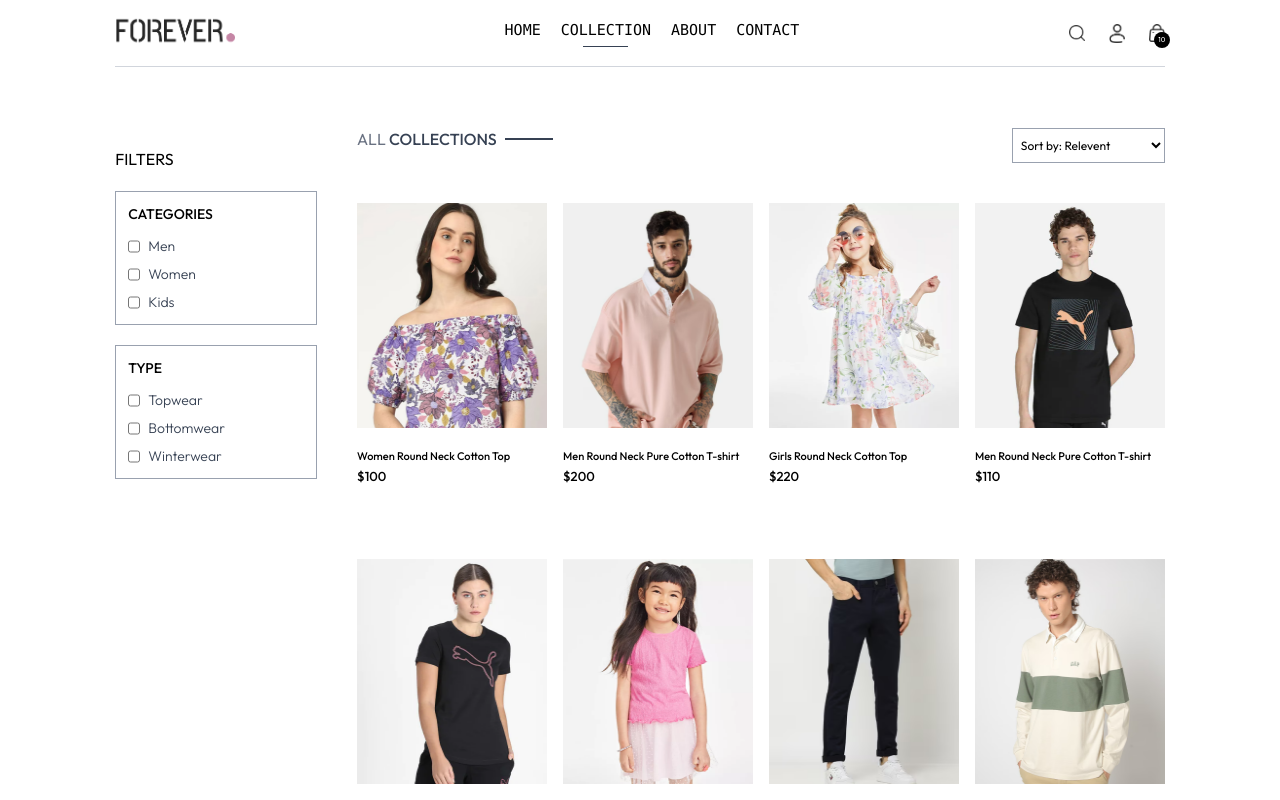
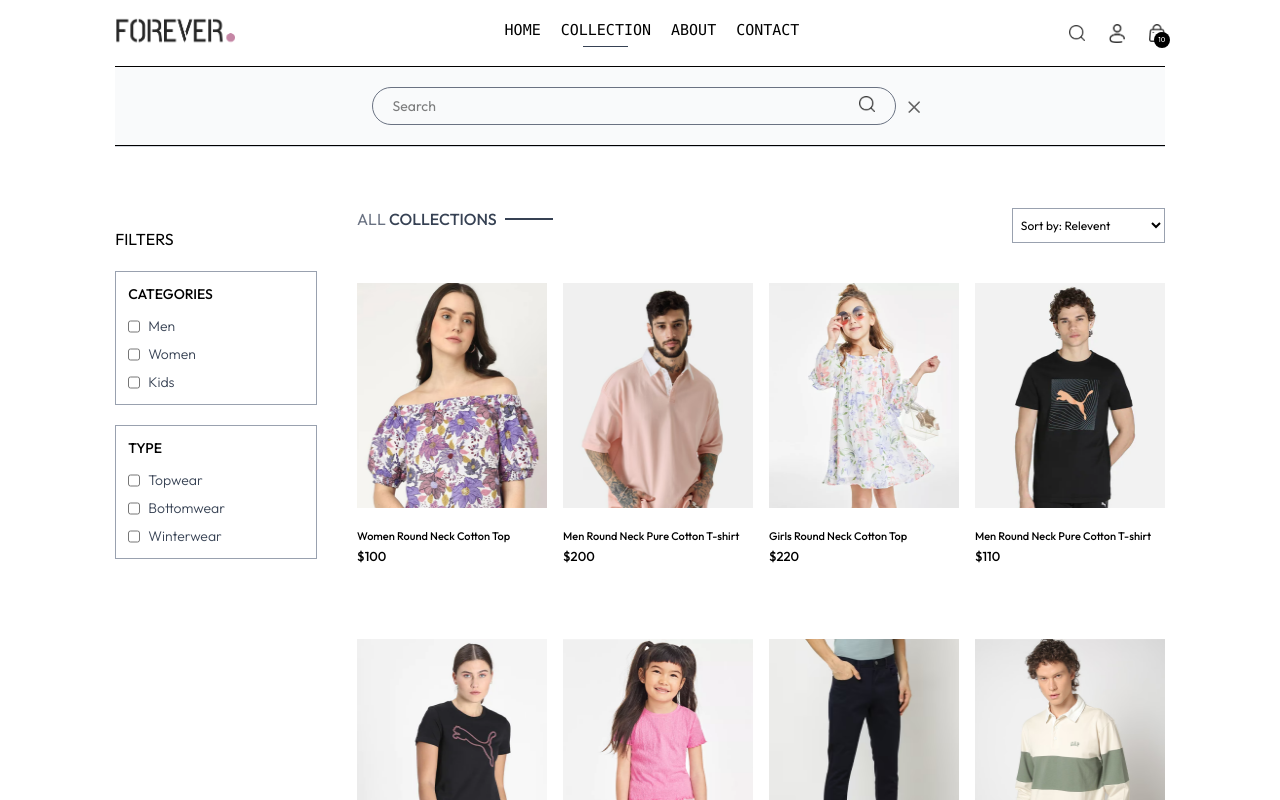
Before and after one commit to sandip0w0w/ecommerce-project, a React (Vite) app in the folder client/: page /collection in a window 1280 px wide. Both pictures are taken after a click on the picture 1076 px from the left and 33 px from the top of the page. Shown: the top 800 px of the page. Built offline with nearby package versions, Linux system fonts and the light colour scheme; a web font is replaced by a local one.

Commit message:
added search filter ui

```diff
--- a/client/src/App.jsx
+++ b/client/src/App.jsx
@@ -5,11 +5,13 @@
 import Collections from './pages/Collections'
 import FooterInfo from './component/FooterInfo'
 import Footer from './component/Footer'
+import SearchBar from './component/SearchBar'
 
 function App() {
   return (
     <div className = 'px-4 sm:px-[5vw] md:px-[7vw] lg:px-[9vw]'>
       <NavBar />
+      <SearchBar />
       <Routes>
         <Route path="/" element={<Home />} />
         <Route path = "/collection" element = {<Collections />} />
--- a/client/src/component/AllCollections.jsx
+++ b/client/src/component/AllCollections.jsx
@@ -4,11 +4,15 @@
 import ProductItems from './ProductItems';
 
 function AllCollections({category, subCategory, sortType}) { // 2:30
-    const { products, currency } = useContext(ShopContext);
+    const { products, currency, search, showSearch } = useContext(ShopContext);
     const [selectedProducts, setSeletectedProducts] = useState([]);
 
     const applyFilters = () => {
         let productCopy = products.slice();
+
+        if (search && showSearch){
+            productCopy = productCopy.filter(item => item.name.toLowerCase().includes(search.toLowerCase()));
+        }
 
         if(category.length > 0){
             productCopy = productCopy.filter(item => category.includes(item.category))
@@ -39,7 +43,7 @@
 
     useEffect(() => {
         applyFilters();
-    },[category, subCategory]);
+    },[category, subCategory, search,showSearch]);
 
     useEffect(() => {
         sortProducts();
--- a/client/src/component/NavBar.jsx
+++ b/client/src/component/NavBar.jsx
@@ -1,10 +1,11 @@
-import React, { useState } from 'react'
+import React, { useContext, useState } from 'react'
 
 import { Search, User, ShoppingBasket } from 'lucide-react';
 import { Link, NavLink } from 'react-router-dom';
+import { ShopContext } from '../context/ShopContext';
 
 function NavBar() {
-
+    const {setShowSearch} = useContext(ShopContext);
     const [visible, setVisibile] = useState(false);
 
     return (
@@ -27,7 +28,7 @@
 
             {/* right section */}
             <div className="flex items-center gap-6">
-                <img src="search_icon.png" alt="" className="w-4 cursor-pointer" />
+                <img onClick={() => setShowSearch((prev) => !prev)} src="search_icon.png" alt="" className="w-4 cursor-pointer" />
                 <div className="group relative"
                 >
                     <img src="profile_icon.png" alt="" className="w-4 cursor-pointer" />
--- a/client/src/component/ProductItems.jsx
+++ b/client/src/component/ProductItems.jsx
@@ -1,9 +1,9 @@
 import React from 'react'
 import { Link } from 'react-router-dom'
 
-function ProductItems({products, currency}) {
+function ProductItems({products, currency}) { // 2:46
   return (
-      <div className="grid grid-cols-[repeat(auto-fit,minmax(165px,1fr))] gap-4">
+      <div className="grid grid-cols-[repeat(auto-fit,minmax(170px,0.8fr))] gap-4 place-content-center">
         {products.map((product) => (
             <Link to = {`/product/${product._id}`} key = {product._id}  className="flex flex-col mb-5 h-80">
                 <div className="flex-3 overflow-hidden">
--- /dev/null
+++ b/client/src/component/SearchBar.jsx
@@ -0,0 +1,31 @@
+import React, { useContext, useEffect, useState } from 'react'
+import { ShopContext } from '../context/ShopContext'
+import { assets } from '../assets/assets';
+import { useLocation } from 'react-router-dom';
+
+function SearchBar() {
+
+    const {search, setSearch, showSearch, setShowSearch } = useContext(ShopContext);
+    const [visible, setVisibile] = useState(false);
+    const location = useLocation();
+
+    useEffect(() => {
+        if(location.pathname.includes('collection')){
+            setVisibile(true)
+        } else {
+            setVisibile(false)
+        }
+    },[location]);
+
+  return showSearch && visible ? (
+    <div className='border-t border-b bg-gray-50 text-center'>
+        <div className="inline-flex item-center justify-center border border-gray-500 px-5 py-2 my-5 mx-3 rounded-full w-3/4 sm:w-1/2">
+        <input value = {search} onChange = {e => setSearch(e.target.value)} className='flex-1 outline-none bg-inherit text-sm' type = 'text' placeholder='Search' />
+        <img className='h-4' src = {assets.search_icon} />
+        </div>
+        <img onClick = {() => setShowSearch(false)} className = 'inline w-3 cursor-pointer' src = {assets.cross_icon} />
+    </div>
+  ) : null
+}
+
+export default SearchBar
--- a/client/src/context/ShopContext.jsx
+++ b/client/src/context/ShopContext.jsx
@@ -1,4 +1,4 @@
-import { createContext } from "react"
+import { createContext, useState } from "react"
 import {products} from '../assets/assets';
 
 export const ShopContext = createContext();
@@ -6,9 +6,11 @@
 const ShopContextProvider = (props) => {
     const currency = '$';
     const delivery_fee = 5;
+    const [search,setSearch] = useState('');
+    const [showSearch, setShowSearch] = useState(false);
 
     const value = {
-        products, currency, delivery_fee
+        products, currency, delivery_fee, search, setSearch, showSearch, setShowSearch
     }
 
     return (
--- a/client/src/pages/Collections.jsx
+++ b/client/src/pages/Collections.jsx
@@ -1,7 +1,8 @@
-import React, { useState } from 'react'
+import React, { useContext, useState } from 'react'
 import Title from '../component/Title'
 import AllCollections from '../component/AllCollections'
 import { assets } from '../assets/assets'
+import { ShopContext } from '../context/ShopContext'
 
 function Collections() {
     const [filterHidden, setFilterHidden] = useState(true);
```
